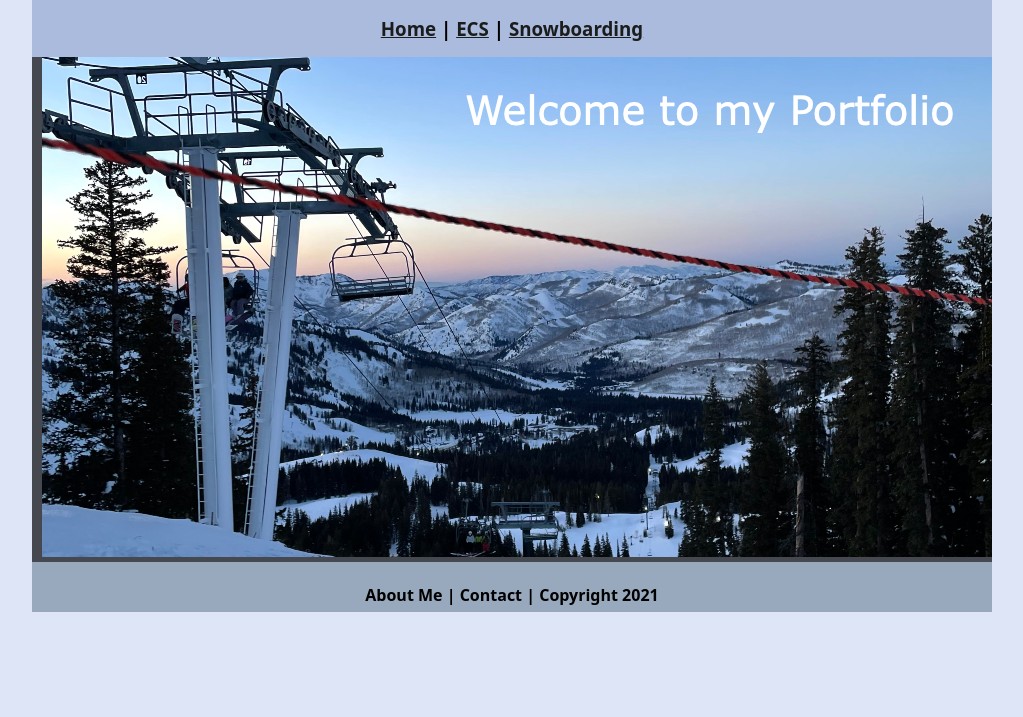
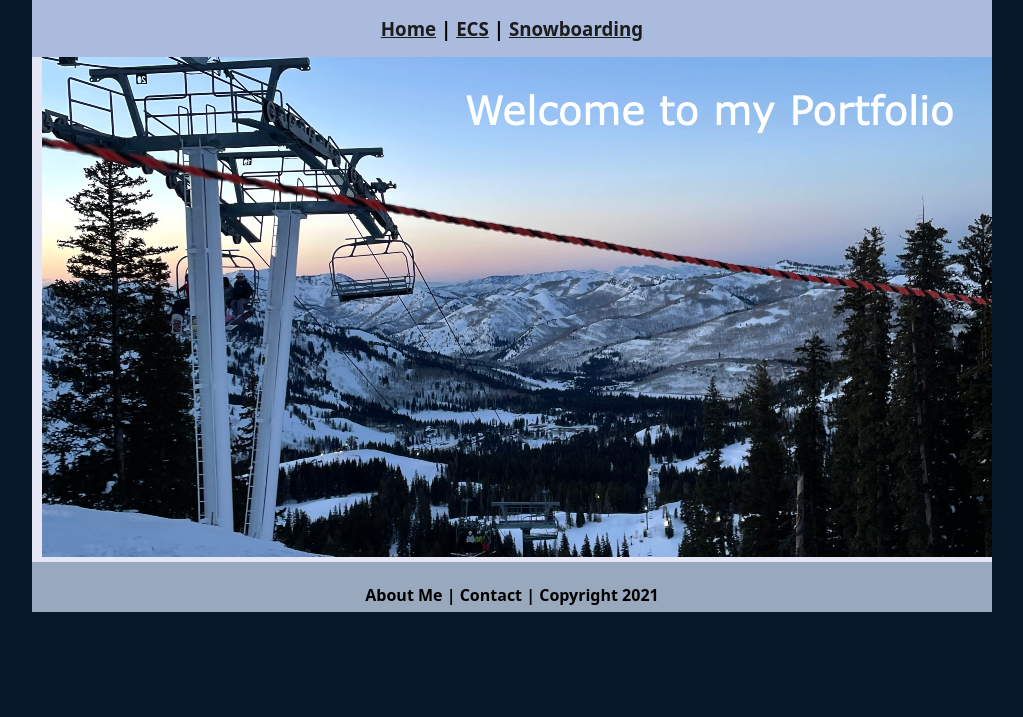
Before and after one commit to PanNm09/ecs-portfolio, a plain HTML site: page index.html in a window 1280 px wide. Shown: the part 83-800 px from the top of the page, without its empty margins (128-1151 px from the left). Drawn offline with Linux system fonts and the light colour scheme.

Commit message:
Update myCSS.css

```diff
--- a/myCSS.css
+++ b/myCSS.css
@@ -5,7 +5,7 @@ body {
 	 font: 100%/1.4 Noto Sans, sans-serif;
 }
 .homePage {
-	background: #DDE5F7;
+	background: #06182A;
 }
 .container {
 	width: 960px;
@@ -31,7 +31,7 @@ body {
 	text-align: center;
 }
 .content {
-	background: #45484E;
+	background: #E5E6F5;
 	margin: 0px;
 	float: left;
 	width: 100%;
```
